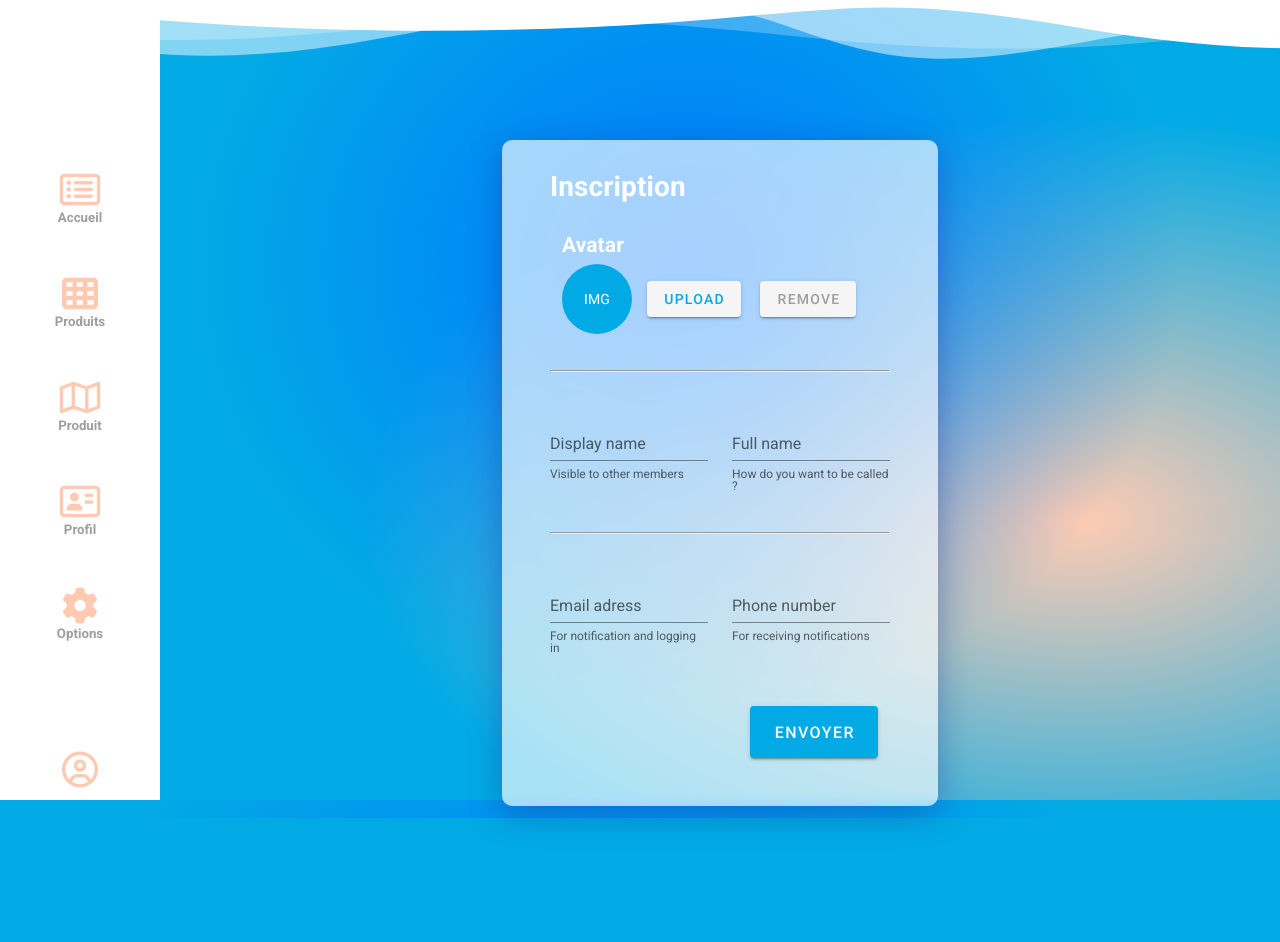
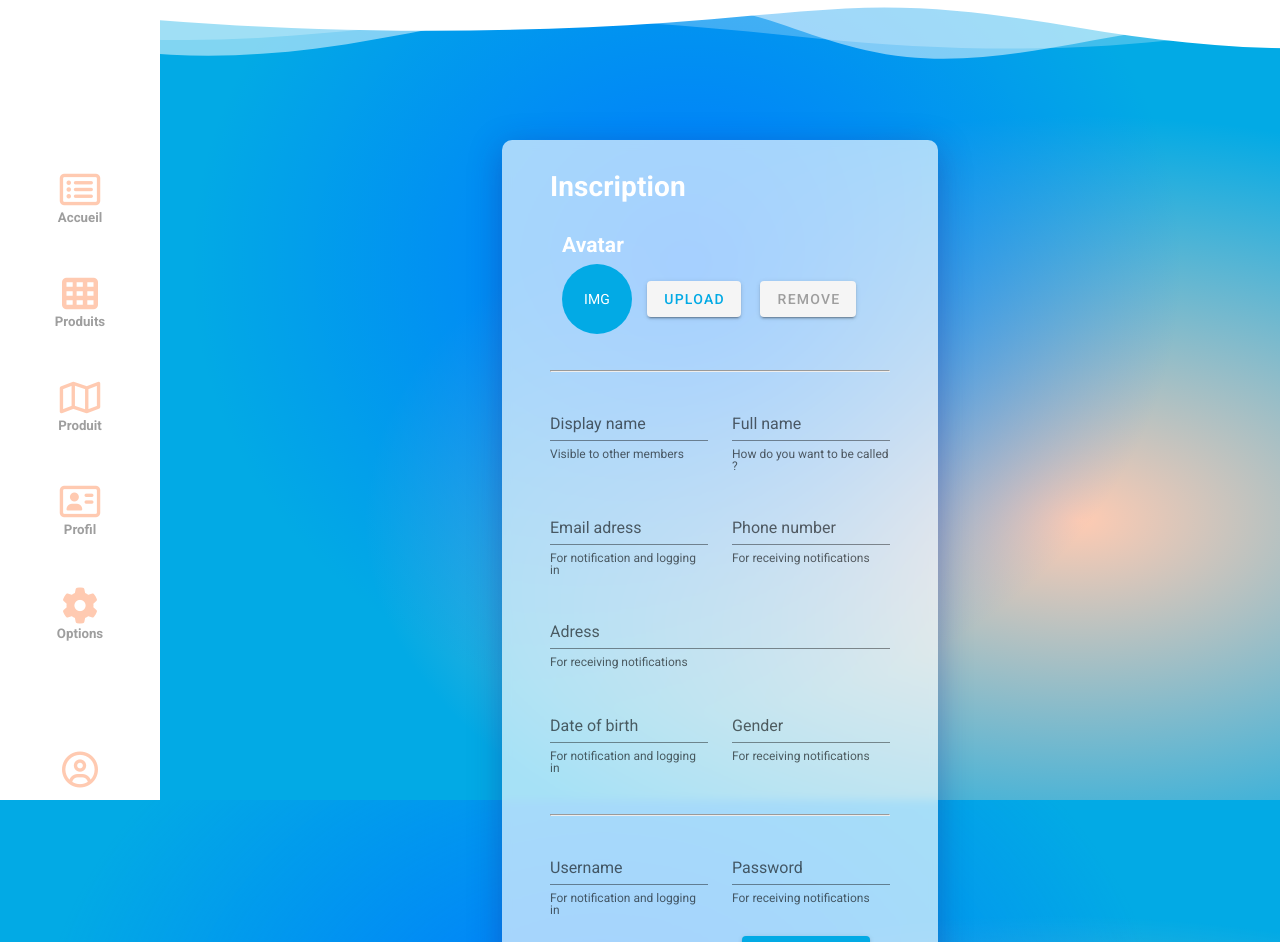
Before and after one commit to stanislasbdx/TriBidO, a Vue app: page /account in a window 1280 px wide. Shown: the top 942 px of the page. Before the commit the page ends 818 px from the top, so only its background shows below. Built offline with nearby package versions, Linux system fonts and the light colour scheme; no server answers.

Commit message:
Ajouts d'éléments sur la page account

```diff
--- a/src/views/Account.vue
+++ b/src/views/Account.vue
@@ -24,7 +24,7 @@
 
 						<hr>
 
-						<v-row class="py-10 align-content-center">
+						<v-row class="pt-5 align-content-center">
 							<v-col cols="12" lg="6">
 								<v-text-field v-model="Name" label="Display name" hint="Visible to other members" persistent-hint clearable placeholder="James"></v-text-field>
 							</v-col>
@@ -33,17 +33,37 @@
 							</v-col>
 						</v-row>
 
-						<hr>
-
-						<v-row class="py-10 align-content-center">
+						<v-row class=" align-content-center">
 							<v-col cols="12" lg="6">
-								<v-text-field v-model="message1" label="Email adress" hint="For notification and logging in" persistent-hint clearable></v-text-field>
+								<v-text-field v-model="EmailAdress" label="Email adress" hint="For notification and logging in" persistent-hint clearable></v-text-field>
 							</v-col>
 							<v-col cols="12" lg="6">
-								<v-text-field v-model="message1" label="Phone number" hint="For receiving notifications" persistent-hint clearable></v-text-field>
+								<v-text-field v-model="PhoneNumber" label="Phone number" hint="For receiving notifications" persistent-hint clearable></v-text-field>
 							</v-col>
 						</v-row>
-						<v-col class="d-flex justify-end">
+						<v-row>
+							<v-col>
+								<v-text-field v-model="Adress" label="Adress" hint="For receiving notifications" persistent-hint clearable></v-text-field>
+							</v-col>
+						</v-row>
+						<v-row class=" pb-10 align-content-center">
+							<v-col cols="12" lg="6">
+								<v-text-field v-model="DateBirth" label="Date of birth" hint="For notification and logging in" persistent-hint clearable></v-text-field>
+							</v-col>
+							<v-col cols="12" lg="6">
+								<v-text-field v-model="Gender" label="Gender" hint="For receiving notifications" persistent-hint clearable></v-text-field>
+							</v-col>
+						</v-row>
+						<hr>
+						<v-row class=" pt-5 align-content-center">
+							<v-col cols="12" lg="6">
+								<v-text-field v-model="Username" label="Username" hint="For notification and logging in" persistent-hint clearable></v-text-field>
+							</v-col>
+							<v-col cols="12" lg="6">
+								<v-text-field v-model="Password" label="Password" hint="For receiving notifications" persistent-hint clearable></v-text-field>
+							</v-col>
+						</v-row>
+						<v-col class="pa-5 d-flex justify-end">
 							<v-btn @click="signup()" color="secondary" x-large>Envoyer</v-btn>
 						</v-col>
 					</v-card-text>
```
